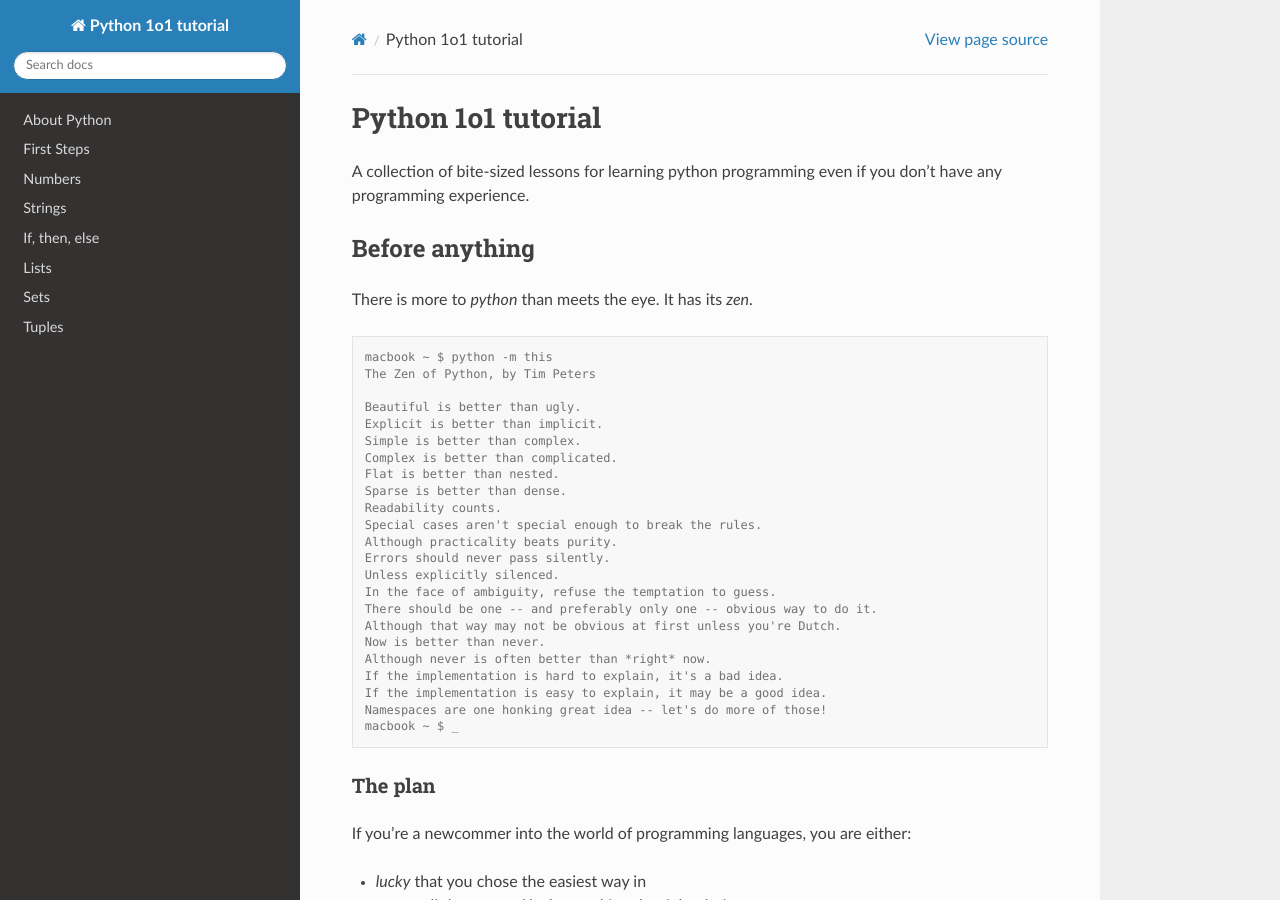
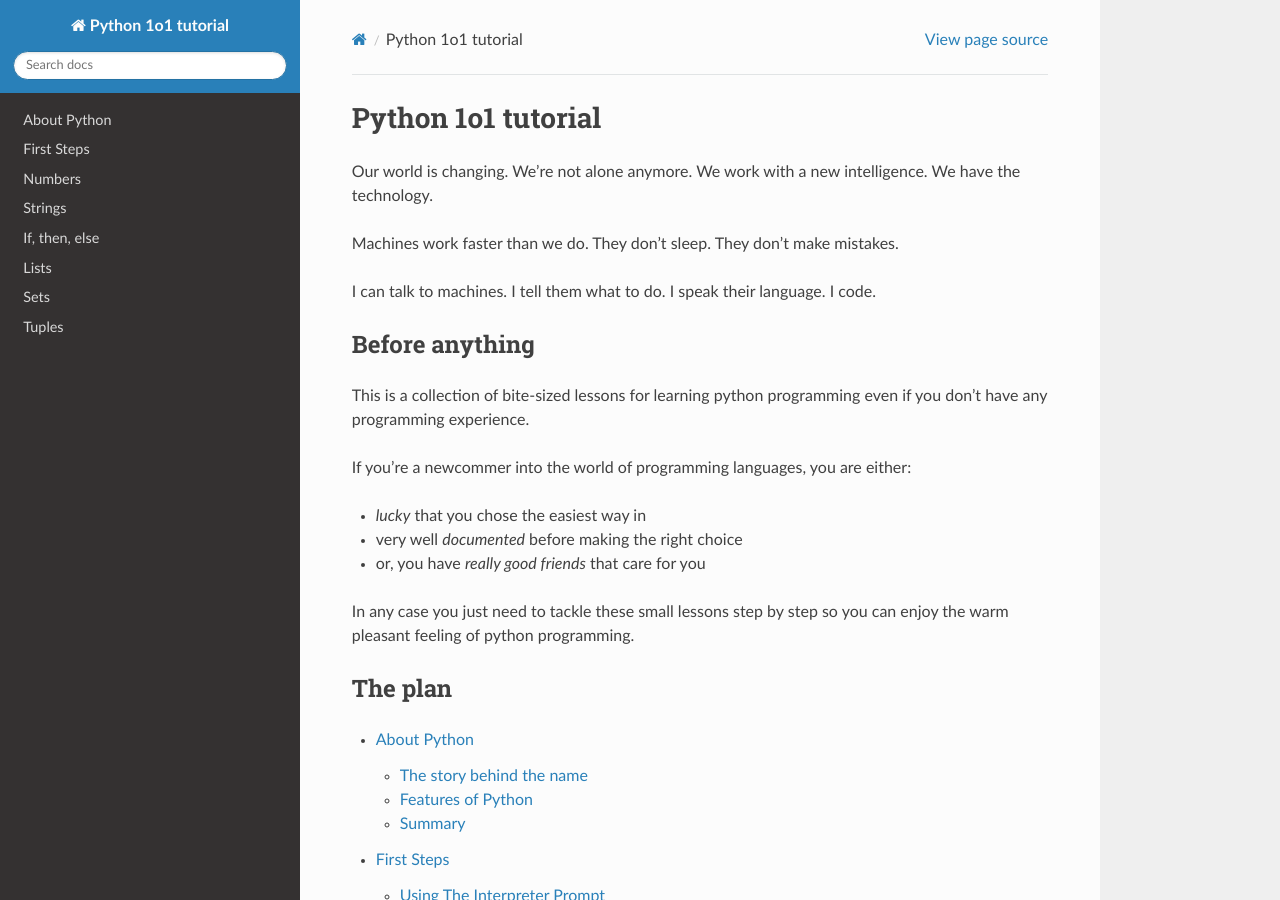
Before and after one commit to kopsha/python-1o1, a Sphinx documentation site: the page built from docs/index.rst, in a window 1280 px wide and 900 px high. Built offline with Sphinx 7.4.7 and the Read the Docs theme 2.0.0, drawn with Linux system fonts in a browser that asks for light colours.

Commit message:
Just found a better intro.

```diff
--- a/docs/index.rst
+++ b/docs/index.rst
@@ -3,45 +3,27 @@ Python 1o1 tutorial
 *******************
 
 
-A collection of bite-sized lessons for learning python programming even if you
-don't have any programming experience.
+Our world is changing.
+We're not alone anymore.
+We work with a new intelligence.
+We have the technology.
+
+Machines work faster than we do.
+They don't sleep.
+They don't make mistakes.
+
+I can talk to machines.
+I tell them what to do.
+I speak their language.
+I code.
 
 
 Before anything
 ###############
 
-There is more to *python* than meets the eye. It has its *zen*.
+This is a collection of bite-sized lessons for learning python programming even
+if you don't have any programming experience.
 
-.. code-block:: console
-
-    macbook ~ $ python -m this
-    The Zen of Python, by Tim Peters
-
-    Beautiful is better than ugly.
-    Explicit is better than implicit.
-    Simple is better than complex.
-    Complex is better than complicated.
-    Flat is better than nested.
-    Sparse is better than dense.
-    Readability counts.
-    Special cases aren't special enough to break the rules.
-    Although practicality beats purity.
-    Errors should never pass silently.
-    Unless explicitly silenced.
-    In the face of ambiguity, refuse the temptation to guess.
-    There should be one -- and preferably only one -- obvious way to do it.
-    Although that way may not be obvious at first unless you're Dutch.
-    Now is better than never.
-    Although never is often better than *right* now.
-    If the implementation is hard to explain, it's a bad idea.
-    If the implementation is easy to explain, it may be a good idea.
-    Namespaces are one honking great idea -- let's do more of those!
-    macbook ~ $ _
-
-
-
-The plan
-********
 
 If you're a newcommer into the world of programming languages, you are either:
 
```
Also changed, not shown: other parts of docs/index.rst (+4 -0 lines).
